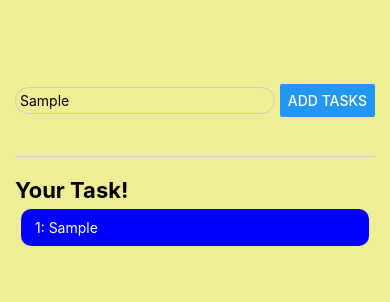
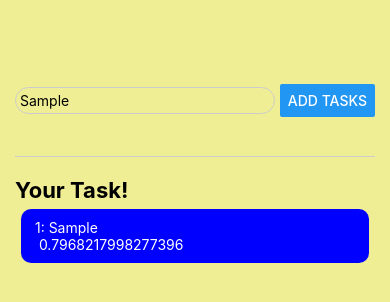
Before and after one commit to dubeyawnish/Task-Manager-App, a React Native app: screen / in a window 390 px wide. Both pictures are taken after typing "Sample" into the empty fields and a click on the button "ADD TASKS". Shown: the top 302 px of the page. Built offline with nearby package versions, Linux system fonts and the light colour scheme.

Commit message:
Component added

```diff
--- a/App.js
+++ b/App.js
@@ -1,6 +1,7 @@
 import { StatusBar } from 'expo-status-bar';
 import { useState } from 'react';
-import { Button, ScrollView, StyleSheet, Text, TextInput, View } from 'react-native';
+import { Button, FlatList, ScrollView, StyleSheet, Text, TextInput, View } from 'react-native';
+import TaskItem from './Components/TaskItem';
 
 export default function App() {
 
@@ -14,7 +15,9 @@ export default function App() {
 
   const addNewTask = () => {
     setTaskList((currentTaskList) =>
-      [...currentTaskList, task]
+      [...currentTaskList,
+      { text: task, id: Math.random().toString() }
+      ]
 
     )
   }
@@ -33,7 +36,20 @@ export default function App() {
 
       <View style={styles.taskListSection}>
         <Text style={styles.taskOverviewStyle}>Your Task!</Text>
-        <ScrollView>
+       {/* for performance issue we use FlaList in place of Scroll view because when we have lots of task then it takes lot of time to load and in flat list as we scroll it laods untill that this is also example of lazy loading*/}
+        <FlatList
+          data={taskList}
+          renderItem={({ item, index }) => {
+            return <TaskItem item={item}  index={index} />
+
+
+          }}
+          keyExtractor={(index, item) => {
+            return item.id;
+          }}
+
+        />
+        {/* <ScrollView>
         {
           taskList.map((taskItem, index) => {
             return (
@@ -45,8 +61,8 @@ export default function App() {
             )
           })
         }
-        </ScrollView>
-
+        </ScrollView> */
+        }
       </View>
 
     </View>
@@ -88,15 +104,5 @@ const styles = StyleSheet.create({
     fontWeight: 'bold'
 
   },
-  taskItemStyle: {
-    margin: 6,
-    padding: 10,
-    borderRadius: 10,
-    backgroundColor: 'blue',
-    color: '#ffffff'
 
-  },
-  taskItemTextStyle: {
-    color: '#ffffff',
-  }
 });
--- /dev/null
+++ b/Components/TaskItem.js
@@ -0,0 +1,27 @@
+import { StyleSheet,View,Text } from "react-native";
+
+const TaskItem=(props)=>{
+    return(
+    <View style={styles.taskItemStyle}>
+                <Text style={styles.taskItemTextStyle} > {props.index + 1}: {props.item.text}</Text>
+                <Text style={styles.taskItemTextStyle} >  {props.item.id}</Text>
+    </View>
+    )
+
+}
+
+export default TaskItem;
+
+const styles=StyleSheet.create({
+    taskItemStyle: {
+        margin: 6,
+        padding: 10,
+        borderRadius: 10,
+        backgroundColor: 'blue',
+        color: '#ffffff'
+
+      },
+      taskItemTextStyle: {
+        color: '#ffffff',
+      }
+});
```
